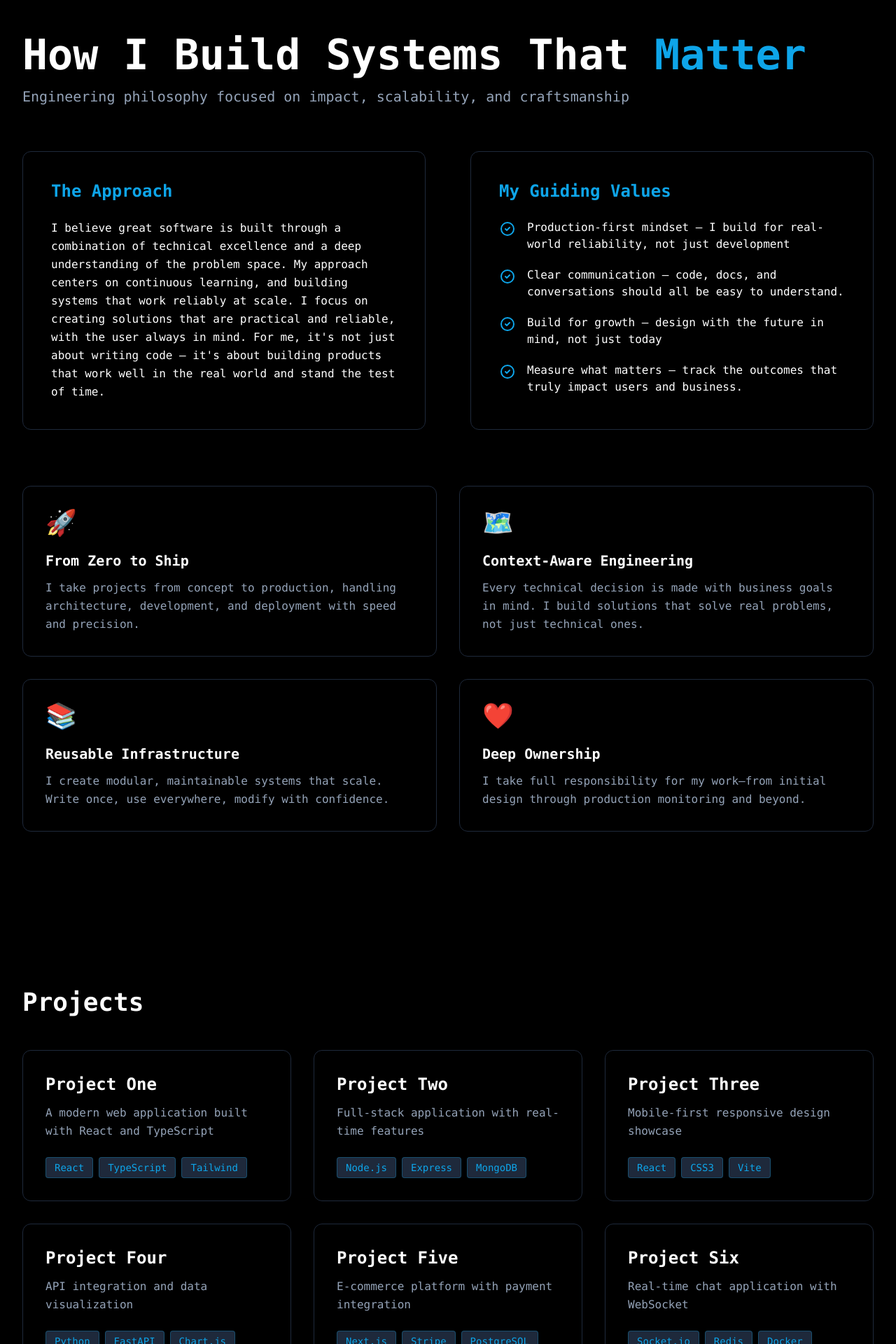
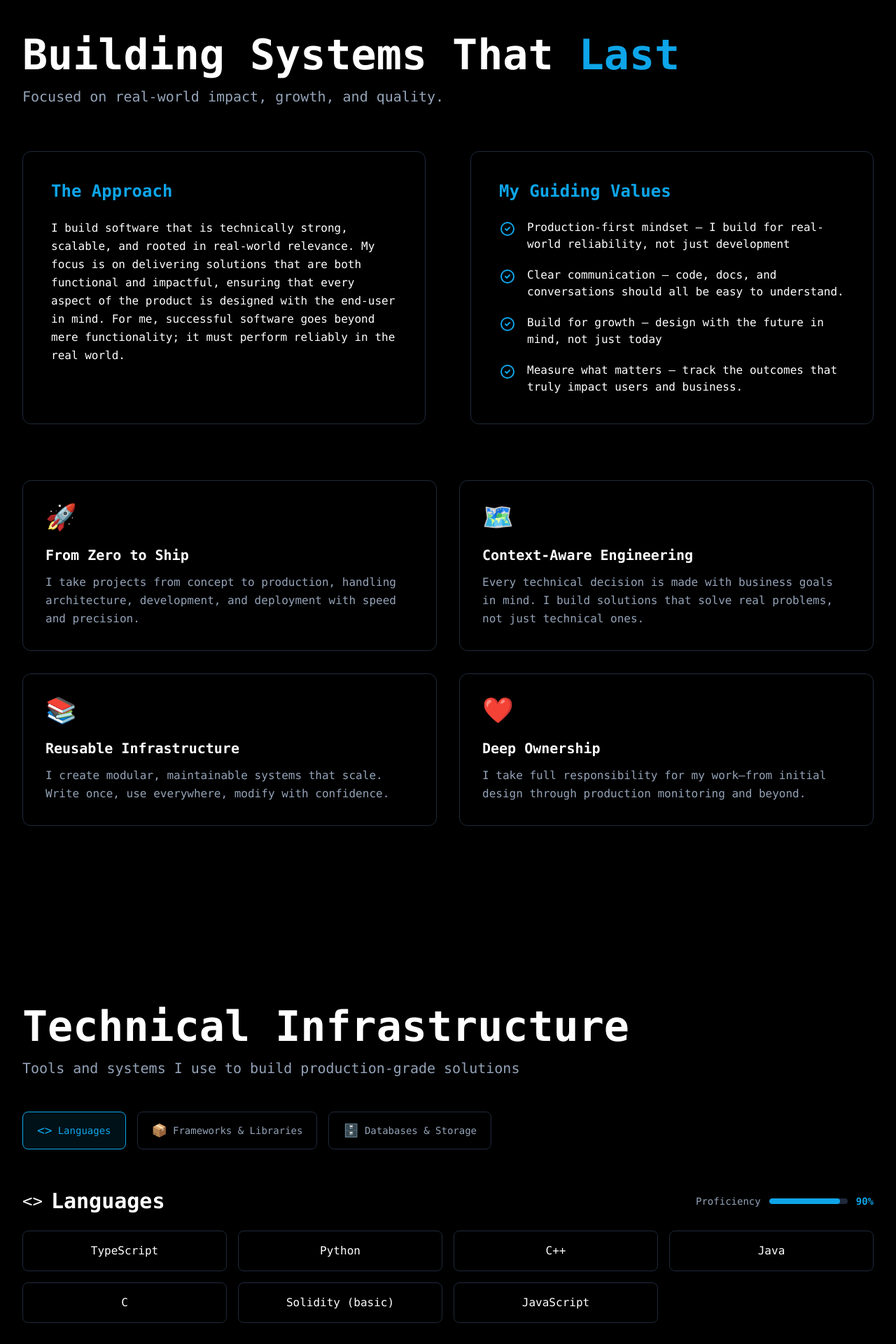
Before and after one commit to Adelodunpeter25/portfolio, a React (Vite) app in the folder portfolio-frontend/: page / in a window 1280 px wide. Shown: the part 880-2800 px from the top of the page at 70% size. Built offline with nearby package versions, Linux system fonts and the light colour scheme.

Commit message:
done with the about section ansd skills section

```diff
--- a/portfolio-frontend/index.html
+++ b/portfolio-frontend/index.html
@@ -5,10 +5,10 @@
     <link rel="icon" type="image/svg+xml" href="/vite.svg" />
     <meta name="viewport" content="width=device-width, initial-scale=1.0" />
     <meta name="description" content="Portfolio of a Full Stack Developer showcasing projects and skills" />
-    <meta property="og:title" content="Portfolio - Full Stack Developer" />
+    <meta property="og:title" content="Adelodun Peter - Full Stack Developer" />
     <meta property="og:description" content="Explore my projects and get in touch" />
     <meta property="og:type" content="website" />
-    <title>Adelodun Peter</title>
+    <title>Adelodun Peter - Fullstack Developer</title>
   </head>
   <body>
     <div id="root"></div>
--- a/portfolio-frontend/src/App.tsx
+++ b/portfolio-frontend/src/App.tsx
@@ -12,8 +12,8 @@ export default function App() {
       <Navbar name={portfolioData.name} />
       <Hero name={portfolioData.name} tagline={portfolioData.tagline} />
       <HowIWork {...portfolioData.about} />
+      <Skills categories={portfolioData.skills} />
       <Projects projects={portfolioData.projects} />
-      <Skills skills={portfolioData.skills} />
       <Contact email={portfolioData.email} social={portfolioData.social} />
       <footer className="py-8 text-center text-text-secondary text-sm border-t border-border-dark">
         © {new Date().getFullYear()} {portfolioData.name}. All rights reserved.
--- a/portfolio-frontend/src/components/About.tsx
+++ /dev/null
@@ -1,10 +0,0 @@
-export default function About({ about }: { about: string }) {
-  return (
-    <section id="about" className="py-24 px-8">
-      <div className="max-w-4xl mx-auto">
-        <h2 className="text-3xl md:text-4xl font-bold mb-8">About Me</h2>
-        <p className="text-lg text-text-secondary leading-relaxed">{about}</p>
-      </div>
-    </section>
-  );
-}
--- a/portfolio-frontend/src/components/HowIWork.tsx
+++ b/portfolio-frontend/src/components/HowIWork.tsx
@@ -10,13 +10,13 @@ interface HowIWorkProps {
   }>;
 }
 
-export default function HowIWork({ heading, subheading, approach, principles, features }: HowIWorkProps) {
+export default function HowIWork({subheading, approach, principles, features }: HowIWorkProps) {
   return (
     <section id="about" className="py-32 px-8">
       <div className="max-w-7xl mx-auto">
         <div className="mb-16">
           <h2 className="text-5xl md:text-6xl font-bold mb-4">
-            How I Build Systems That <span className="text-primary">Matter</span>
+            Building Systems That <span className="text-primary">Last</span>
           </h2>
           <p className="text-xl text-text-secondary">{subheading}</p>
         </div>
--- a/portfolio-frontend/src/components/Navbar.tsx
+++ b/portfolio-frontend/src/components/Navbar.tsx
@@ -3,8 +3,8 @@ import { useState, useEffect } from 'react';
 const navLinks = [
   { name: 'Home', href: '#home' },
   { name: 'About', href: '#about' },
+  { name: 'Skills', href: '#skills' },
   { name: 'Projects', href: '#projects' },
-  { name: 'Skills', href: '#skills' },
   { name: 'Contact', href: '#contact' },
 ];
 
--- a/portfolio-frontend/src/components/Skills.tsx
+++ b/portfolio-frontend/src/components/Skills.tsx
@@ -1,16 +1,76 @@
-export default function Skills({ skills }: { skills: string[] }) {
+import { useState } from 'react';
+
+interface SkillCategory {
+  name: string;
+  icon: string;
+  proficiency: number;
+  skills: string[];
+}
+
+interface SkillsProps {
+  categories: {
+    [key: string]: SkillCategory;
+  };
+}
+
+export default function Skills({ categories }: SkillsProps) {
+  const [activeTab, setActiveTab] = useState('Languages');
+  const tabs = Object.keys(categories);
+
   return (
-    <section id="skills" className="py-24 px-8">
+    <section id="skills" className="py-32 px-8">
       <div className="max-w-7xl mx-auto">
-        <h2 className="text-3xl md:text-4xl font-bold mb-12">Skills</h2>
-        <div className="flex flex-wrap gap-3">
-          {skills.map((skill) => (
-            <span
+        <div className="mb-12">
+          <h2 className="text-5xl md:text-6xl font-bold mb-4">Technical Infrastructure</h2>
+          <p className="text-xl text-text-secondary">
+            Tools and systems I use to build production-grade solutions
+          </p>
+        </div>
+
+        <div className="flex gap-4 mb-12 overflow-x-auto pb-2">
+          {tabs.map((tab) => (
+            <button
+              key={tab}
+              onClick={() => setActiveTab(tab)}
+              className={`flex items-center gap-2 px-5 py-3 rounded-lg border transition-all whitespace-nowrap ${
+                activeTab === tab
+                  ? 'bg-primary/10 border-primary text-primary'
+                  : 'bg-transparent border-border-dark text-text-secondary hover:border-primary hover:text-primary'
+              }`}
+            >
+              <span className="text-lg">{categories[tab].icon}</span>
+              <span className="text-sm">{tab}</span>
+            </button>
+          ))}
+        </div>
+
+        <div className="mb-6 flex flex-col md:flex-row md:items-center md:justify-between gap-4">
+          <div className="flex items-center gap-3">
+            <span className="text-2xl">{categories[activeTab].icon}</span>
+            <h3 className="text-2xl md:text-3xl font-semibold">{activeTab}</h3>
+          </div>
+          <div className="flex items-center gap-3">
+            <span className="text-sm text-text-secondary">Proficiency</span>
+            <div className="w-28 h-2 bg-border-dark rounded-full overflow-hidden">
+              <div
+                className="h-full bg-primary rounded-full transition-all duration-300"
+                style={{ width: `${categories[activeTab].proficiency}%` }}
+              />
+            </div>
+            <span className="text-sm font-semibold text-primary">
+              {categories[activeTab].proficiency}%
+            </span>
+          </div>
+        </div>
+
+        <div className="grid grid-cols-2 md:grid-cols-3 lg:grid-cols-4 gap-4">
+          {categories[activeTab].skills.map((skill) => (
+            <div
               key={skill}
-              className="px-4 py-2 bg-black border border-border-dark text-white rounded-lg hover:border-primary hover:text-primary transition-all duration-200"
+              className="bg-black border border-border-dark rounded-lg px-5 py-4 text-center hover:border-primary hover:bg-primary/5 hover:-translate-y-0.5 transition-all duration-200"
             >
               {skill}
-            </span>
+            </div>
           ))}
         </div>
       </div>
--- a/portfolio-frontend/src/data.ts
+++ b/portfolio-frontend/src/data.ts
@@ -1,10 +1,10 @@
 export const portfolioData = {
-  name: "Abraham Adelodun",
-  tagline: "Full Stack Developer & Problem Solver",
+  name: "Adelodun Peter",
+  tagline: "FullStack Developer & Problem Solver",
   about: {
-    heading: "How I Build Systems That Matter",
-    subheading: "Engineering philosophy focused on impact, scalability, and craftsmanship",
-    approach: "I believe great software is built through a combination of technical excellence and a deep understanding of the problem space. My approach centers on continuous learning, and building systems that work reliably at scale.\n\nI focus on creating solutions that are practical and reliable, with the user always in mind. For me, it's not just about writing code — it's about building products that work well in the real world and stand the test of time.",
+    heading: "Building Systems That Last",
+    subheading: "Focused on real-world impact, growth, and quality.",
+    approach: "I build software that is technically strong, scalable, and rooted in real-world relevance. My focus is on delivering solutions that are both functional and impactful, ensuring that every aspect of the product is designed with the end-user in mind.\n\n For me, successful software goes beyond mere functionality; it must perform reliably in the real world.",
     principles: [
       "Production-first mindset — I build for real-world reliability, not just development",
       "Clear communication — code, docs, and conversations should all be easy to understand.",
@@ -34,53 +34,67 @@ export const portfolioData = {
       },
     ],
   },
-  email: "your.email@example.com",
+  email: "adelodunpeter240@gmail.com",
   social: {
-    github: "https://github.com/yourusername",
-    linkedin: "https://linkedin.com/in/yourusername",
+    github: "https://github.com/Adelodunpeter25",
+    linkedin: "https://linkedin.com/in/adelodunpeter",
   },
   projects: [
     {
       title: "Project One",
       description: "A modern web application built with React and TypeScript",
       tech: ["React", "TypeScript", "Tailwind"],
-      link: "https://github.com/yourusername/project1",
+      link: "https://github.com/Adelodunpeter25/project1",
     },
     {
       title: "Project Two",
       description: "Full-stack application with real-time features",
       tech: ["Node.js", "Express", "MongoDB"],
-      link: "https://github.com/yourusername/project2",
+      link: "https://github.com/Adelodunpeter25/project2",
     },
     {
       title: "Project Three",
       description: "Mobile-first responsive design showcase",
       tech: ["React", "CSS3", "Vite"],
-      link: "https://github.com/yourusername/project3",
+      link: "https://github.com/Adelodunpeter25/project3",
     },
     {
       title: "Project Four",
       description: "API integration and data visualization",
       tech: ["Python", "FastAPI", "Chart.js"],
-      link: "https://github.com/yourusername/project4",
+      link: "https://github.com/Adelodunpeter25/project4",
     },
     {
       title: "Project Five",
       description: "E-commerce platform with payment integration",
       tech: ["Next.js", "Stripe", "PostgreSQL"],
-      link: "https://github.com/yourusername/project5",
+      link: "https://github.com/Adelodunpeter25/project5",
     },
     {
       title: "Project Six",
       description: "Real-time chat application with WebSocket",
       tech: ["Socket.io", "Redis", "Docker"],
-      link: "https://github.com/yourusername/project6",
+      link: "https://github.com/Adelodunpeter25/project6",
     },
   ],
-  skills: [
-    "JavaScript", "TypeScript", "React", "Node.js",
-    "Python", "HTML/CSS", "Tailwind", "Git",
-    "MongoDB", "PostgreSQL", "REST APIs", "AWS",
-    "Docker", "Next.js", "Express", "FastAPI"
-  ],
+  skills: {
+    Languages: {
+      name: "Languages",
+      icon: "<>",
+      proficiency: 90,
+      skills: ["TypeScript", "Python", "C++", "Java", "C", "Solidity (basic)", "JavaScript"],
+    },
+    "Frameworks & Libraries": {
+      name: "Frameworks & Libraries",
+      icon: "📦",
+      proficiency: 88,
+      skills: ["FastAPI", "Django", "Prisma", "SQLAlchemy", "Next.js", "React", "Tailwind CSS", "React Native"],
+    },
+    "Databases & Storage": {
+      name: "Databases & Storage",
+      icon: "🗄️",
+      proficiency: 90,
+      skills: ["PostgreSQL", "SQLite", "Redis", "MongoDB", "Backblaze B2", "Supabase", "MySQL"],
+    },
+  },
 };
```
Also changed, not shown: 1 other file (tests, documents, lock files or other folders).
